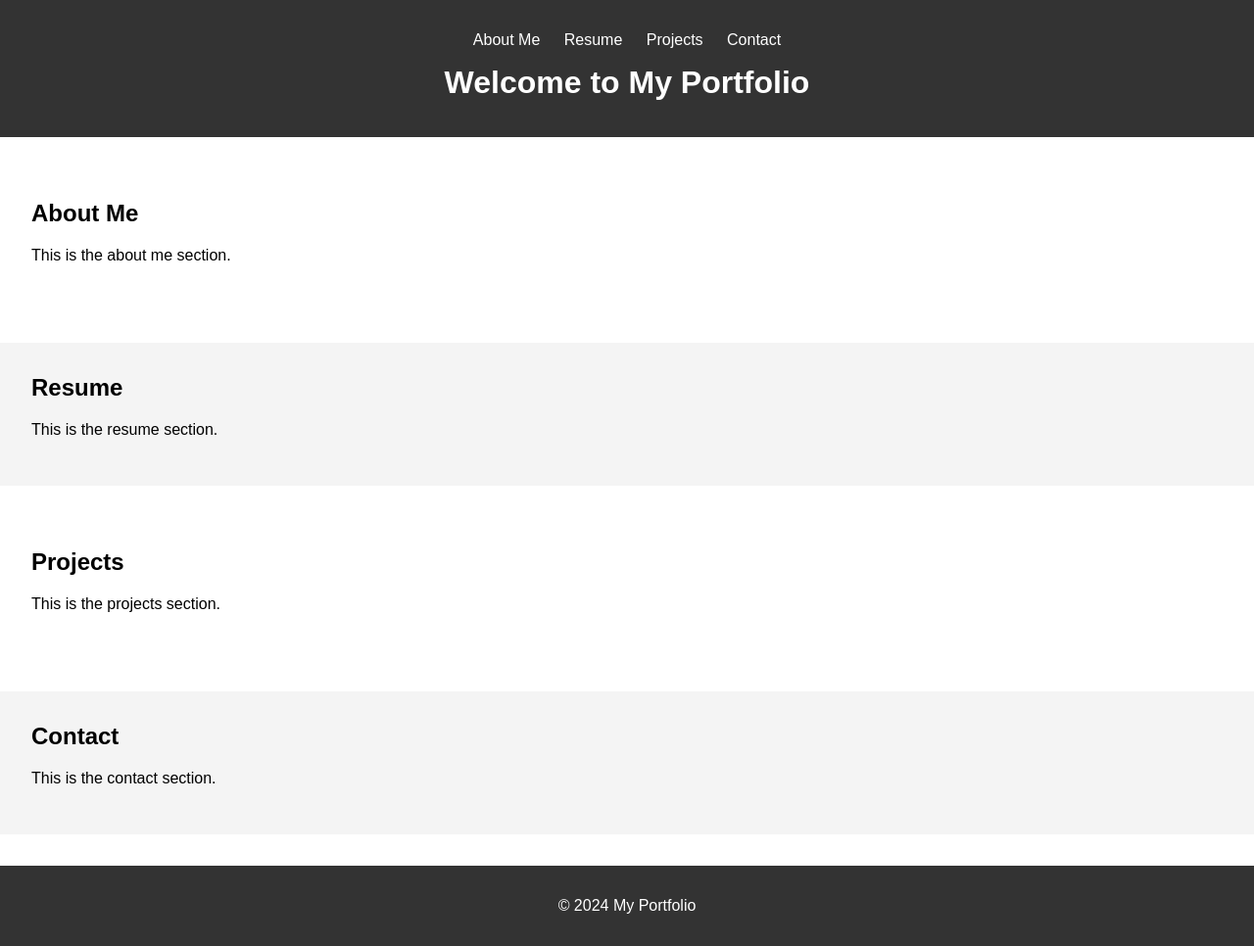
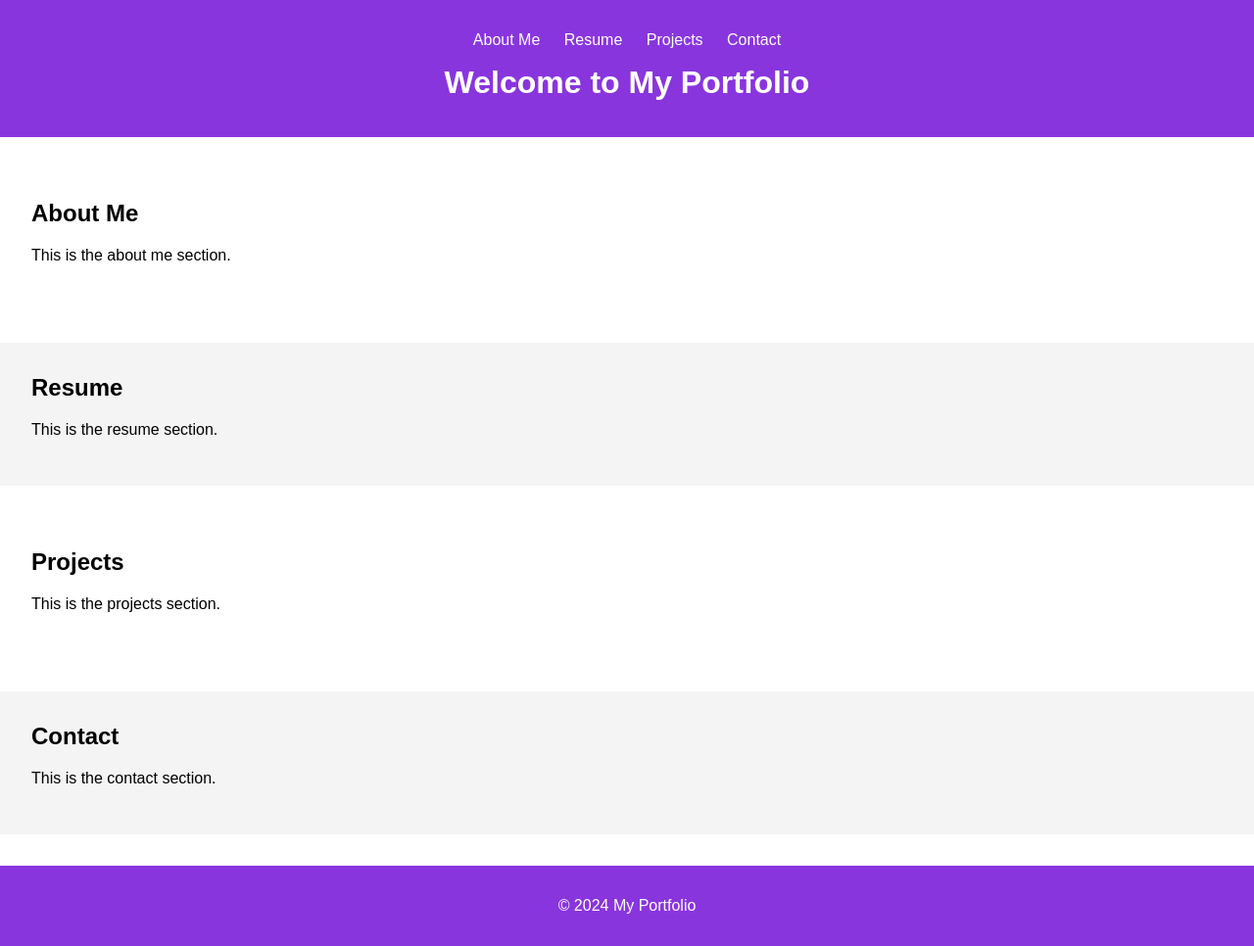
Before and after one commit to GabeDillin/Azure-DevOps-WebsiteProject, a plain HTML site: page deployment-package/index.html in a window 1280 px wide. Shown: the whole page at 98% size. Drawn offline with Linux system fonts and the light colour scheme.

Commit message:
Update styles.css
color change

```diff
--- a/deployment-package/styles.css
+++ b/deployment-package/styles.css
@@ -5,7 +5,7 @@ body {
 }
 
 header {
-    background-color: #333;
+    background-color: #8935de;
     color: white;
     padding: 1em 0;
     text-align: center;
@@ -38,7 +38,7 @@ section:nth-of-type(even) {
 footer {
     text-align: center;
     padding: 1em 0;
-    background-color: #333;
+    background-color: #8935de;
     color: white;
 }
 
```
